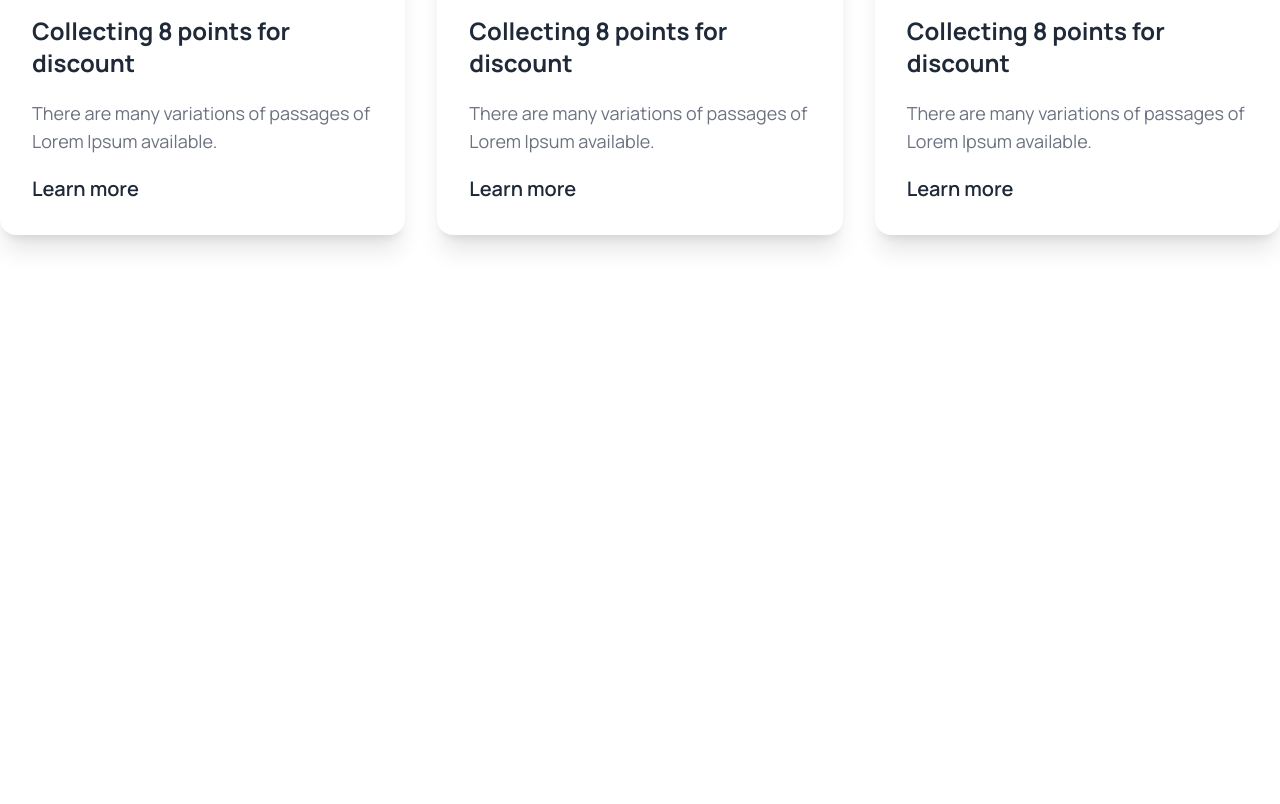
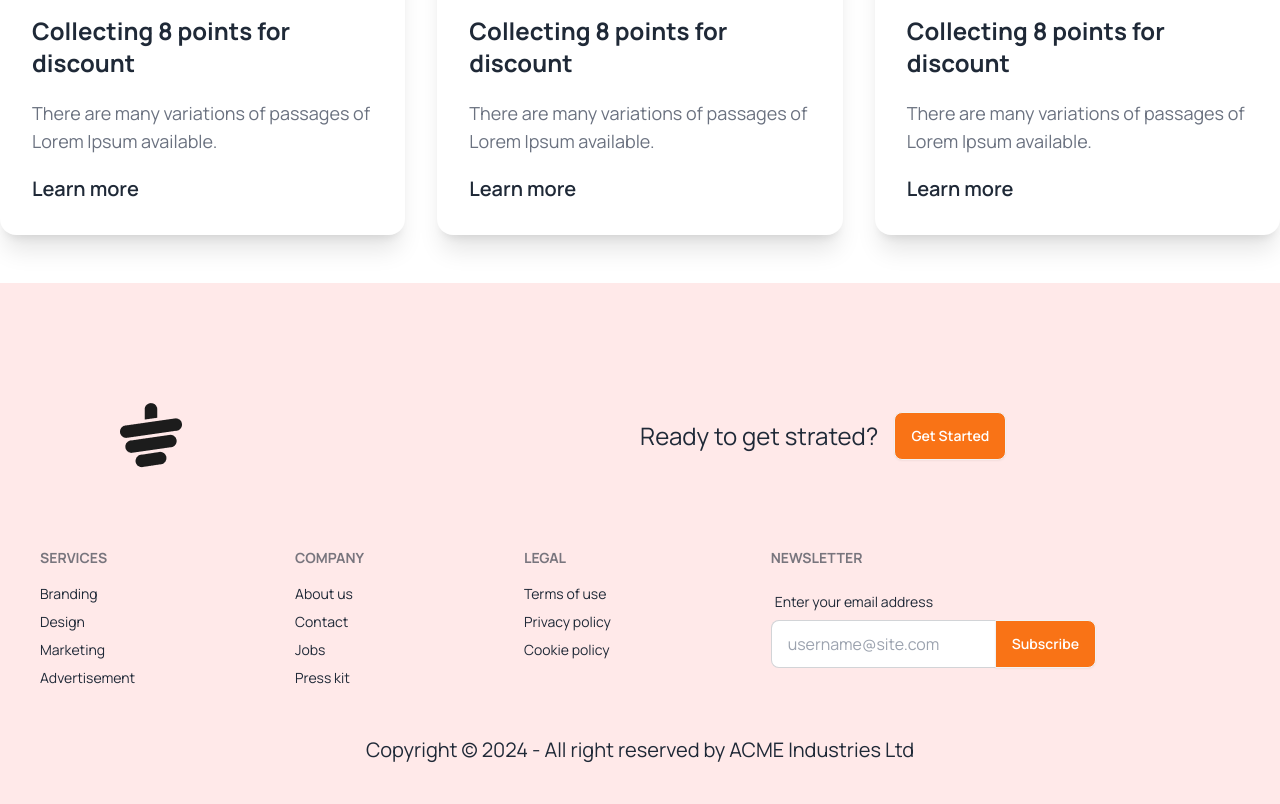
Before and after one commit to hrhabib07/tea-house-daisy-ui, a plain HTML site: page index.html in a window 1280 px wide. Shown: the part 3095-3899 px from the top of the page. Before the commit the page ends 3378 px from the top, so only its background shows below. Drawn offline with nearby package versions, Linux system fonts and the light colour scheme.

Commit message:
footer section added

```diff
--- a/index.html
+++ b/index.html
@@ -37,7 +37,6 @@
 font-family: 'Manrope', sans-serif;
         }
       </style>
-
 </head>
 <body class="font-manrope">
     <header>
@@ -254,6 +253,59 @@ font-family: 'Manrope', sans-serif;
 
         </section>
     </main>
-    <footer></footer>
+    <!-- footer section starts here  -->
+    <footer class="p-2 md:p-10 bg-[#ff000016] text-base-content ">
+      <div class="container mx-auto">
+        <div class="flex flex-col md:flex-row m-4 lg:m-20">
+          <div class="flex-1">
+            <img src="images/cup.png" alt="">
+          </div>
+          <div class="flex-1 flex flex-col md:flex-row items-center justify-start">
+            <h2 class="text-2xl mr-4">Ready to get strated?</h2>
+            <button class="btn bg-orange-500 text-white hover:text-black">Get Started</button>
+          </div>
+        </div>
+        <div class="footer">
+          <nav>
+          <h6 class="footer-title">Services</h6>
+          <a class="link link-hover">Branding</a>
+          <a class="link link-hover">Design</a>
+          <a class="link link-hover">Marketing</a>
+          <a class="link link-hover">Advertisement</a>
+        </nav>
+        <nav>
+          <h6 class="footer-title">Company</h6>
+          <a class="link link-hover">About us</a>
+          <a class="link link-hover">Contact</a>
+          <a class="link link-hover">Jobs</a>
+          <a class="link link-hover">Press kit</a>
+        </nav>
+        <nav>
+          <h6 class="footer-title">Legal</h6>
+          <a class="link link-hover">Terms of use</a>
+          <a class="link link-hover">Privacy policy</a>
+          <a class="link link-hover">Cookie policy</a>
+        </nav>
+        <form>
+          <h6 class="footer-title">Newsletter</h6>
+          <fieldset class="form-control w-80">
+            <label class="label">
+              <span class="label-text">Enter your email address</span>
+            </label>
+            <div class="join">
+              <input type="text" placeholder="username@site.com" class="input input-bordered join-item" />
+
+              <button class="btn bg-orange-500 text-white hover:text-black join-item">Subscribe</button>
+            </div>
+          </fieldset>
+        </form>
+        </div>
+
+        <br>
+        <br>
+        <p class="text-center text-sm lg:text-xl">Copyright © 2024 - All right reserved by ACME Industries Ltd</p>
+      </div>
+    </footer>
+
 </body>
 </html>
```
